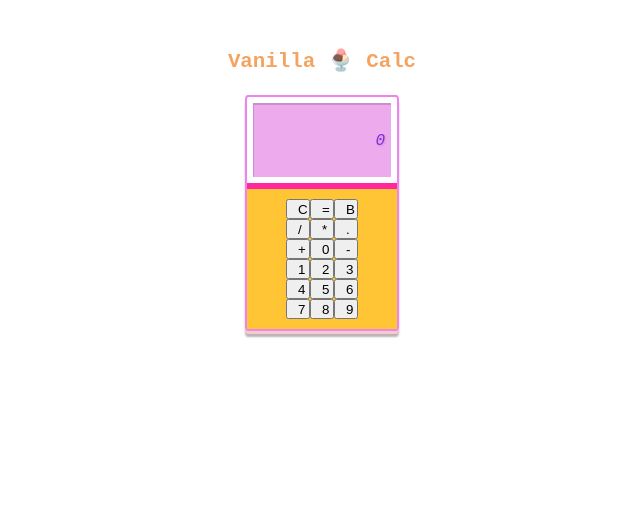
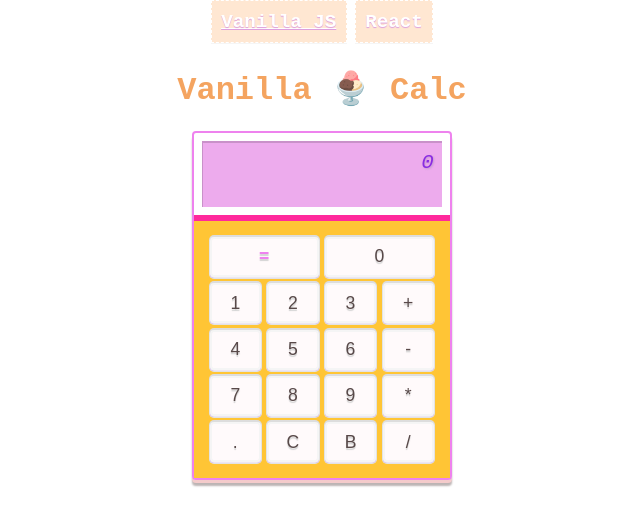
Before and after one commit to larisachristie/vanilla-calc, a plain HTML site: page index.html in a window 1280 px wide. Shown: the whole page, without its empty margins (318-958 px from the left). Drawn offline with Linux system fonts and the light colour scheme.

Commit message:
styling work; two links added to nav

```diff
--- a/index.css
+++ b/index.css
@@ -1,71 +1,149 @@
 body {
-  margin: 3rem auto;
-  width: 100%;
-  text-align: center;
+  display: grid;
+  place-items: center;
+  grid-template-rows: auto 1fr;
+  margin: 3rem;
   font-family: monospace;
+}
+
+nav {
+  position: absolute;
+  top: 0;
+}
+
+.nav__link_div {
+  display: inline-block;
+  padding: 0.6rem;
+  background-color: rgb(255, 231, 210);
+  border: 1px dashed white;
+  box-shadow: 0 1px 0px 0px whitesmoke;
+  cursor: pointer;
+}
+
+.nav__link_div:first-of-type * {
+  text-decoration: underline;
+  text-decoration-color: white;
+}
+
+.nav__link_div * {
+  font-size: 1rem;
+  padding-bottom: 0.5rem;
+  font-weight: 600;
+  color: white;
+  text-decoration: none;
+  text-shadow: 0px 1px 1px plum;
+}
+
+.calculator_app {
+  display: inherit;
+  max-width: 80vw;
 }
 
 h1 {
   color: sandybrown;
-  font-size: 1.3rem;
+  font-size: 1.5rem;
 }
 
-#calculatorBody {
-  display: flex;
-  flex-flow: column nowrap;
-  width: 150px;
-  max-width: 40%;
-  height: 100%;
-  margin: 1.4rem auto;
+.calculatorBody {
+  max-width: 90%;
+  margin: auto 5%;
   border: 2px solid violet;
-  border-radius: 2%;
+  border-radius: 4px;
   box-shadow: 0 3px 0px rgb(244, 203, 203),
               0 6px 2px rgb(188, 180, 180);
 }
 
-#output {
-  display: flex;
-  flex-direction: row;
-  align-items: center;
-  justify-content: flex-end;
-  margin: 6px;
-  padding: 6px;
-  height: 60px;
+.output {
+  position: relative;
+  overflow: hidden;
+  margin: 0.5rem;
+  padding: 0.5rem;
+  min-height: 3rem;
   color: blueviolet;
-  font-size: 1rem;
+  font-size: 1.3rem;
   font-style: italic;
   background-color: rgb(237, 171, 237);
   border-top: 2px solid rgb(201, 145, 201);
   border-left: 1px solid rgb(201, 145, 201);
   text-shadow: 1px 1px 2px #3c69683d;
+  text-align: right;
+}
+
+.output > span {
+  padding-top: 1rem;
 }
 
 .keypad {
-  padding: 10px;
-  background-color: #ffc535;
   display: flex;
   flex-direction: column;
-  align-items: center;
-  align-content: stretch;
-  justify-content: center;
+  padding: 0.7rem;
+  background-color: #ffc535;
   border-top: 6px solid #ff299c;
 }
 
-.keypad div {
-  display: flex;
-  flex-flow: row wrap;
-  align-items: center;
-  justify-content: center;
+.keypad__row {
+  display: inherit;
+  flex-flow: row nowrap;
 }
 
 .keypad button {
-  min-width: 10px;
-  min-height: 10px;
-  width: 20px;
-  height: 20px;
-  padding: 0 10px;
+  flex-grow: 1;
+  color: rgb(88, 73, 73);
+  cursor: pointer;
+  background-color: rgb(255, 250, 251);
+  width: 1.8rem;
+  height: 1.8rem;
+  margin: 0.2rem;
+  padding: 0;
+  text-align: center;
+  font-size: 0.9rem;
+  border: 2px solid whitesmoke;
+  border-radius: 4px;
+  text-shadow: 0px 2px 1px lightgray;
+  box-shadow: 0px 1px 1px whitesmoke,
+              0px 1px 0px rgb(159, 92, 223),
+              0px 1px 0px 1px rgb(226, 226, 226),
+              0px -1px 0px 1px rgb(221, 221, 221);
 }
 
-#equal {
-  width: 100%;
+button[name="equal"] {
+  font-weight: 900;
+  color: violet;
 }
+
+.keypad__row:first-of-type > button {
+  border-radius: 4px;
+}
+
+@media (min-width: 700px) {
+  h1 {
+    font-size: 2rem;
+  }
+  nav {
+    left: auto;
+  }
+  .nav__link_div {
+    border: 1px dashed white;
+  }
+  .nav__link_div:hover {
+    box-shadow: 0 2px 2px 2px whitesmoke;
+  }
+  .nav__link_div > a {
+    font-size: 1.2rem;
+  }
+  .nav__link_div:hover > a {
+    color: plum;
+    text-shadow: 0px 1px 1px white;
+  }
+  .calculatorBody {
+    max-width: 16rem;
+  }
+  .keypad {
+    padding: 0.8rem;
+  }
+  .keypad button {
+    width: 2.5rem;
+    height: 2.5rem;
+    font-size: 1.1rem;
+  }
+}
--- a/index.html
+++ b/index.html
@@ -7,39 +7,46 @@
   <link rel="stylesheet" href="./index.css" >
 </head>
 <body>
+
+  <nav>
+    <div class="nav__link_div"><a href="https://larisachristie.github.io/vanilla-calc/" rel="noopener noreferrer">Vanilla JS</a></div>
+    <div class="nav__link_div"><a href="https://larisachristie.github.io/react-calc/" rel="noopener noreferrer">React</a></div>
+  </nav>
+  <div class="calculator_app">
     <h1>Vanilla 🍨 Calc</h1>
-  <div id="calculatorBody">
-    <div id="output">0</div>
+    <div class="calculatorBody">
+      <div class="output">
+        <span>0</span>
+      </div>
       <div class="keypad">
-      <div>
-        <button type="button" name="clear">C</button>
+        <div class="keypad__row">
           <button type="button" name="equal">=</button>
-        <button type="button" name="backspace">B</button>
+          <button type="button" name="0">0</button>
         </div>
-      <div>
-        <button type="button" name="divide">/</button>
-        <button type="button" name="multiply">*</button>
-        <button type="button" name=".">.</button>
-      </div>
-      <div>
-        <button type="button" name="add">+</button>
-        <button type="button" name="0">0</button>
-        <button type="button" name="substract">-</button>
-      </div>
-      <div>
+        <div class="keypad__row">
           <button type="button" name="1">1</button>
           <button type="button" name="2">2</button>
           <button type="button" name="3">3</button>
+          <button type="button" name="add">+</button>
         </div>
-      <div>
+        <div class="keypad__row">
           <button type="button" name="4">4</button>
           <button type="button" name="5">5</button>
           <button type="button" name="6">6</button>
+          <button type="button" name="substract">-</button>
         </div>
-      <div>
+        <div class="keypad__row">
           <button type="button" name="7">7</button>
           <button type="button" name="8">8</button>
           <button type="button" name="9">9</button>
+          <button type="button" name="multiply">*</button>
+        </div>
+        <div class="keypad__row">
+          <button type="button" name=".">.</button>
+          <button type="button" name="reset">C</button>
+          <button type="button" name="backspace">B</button>
+          <button type="button" name="divide">/</button>
+        </div>
       </div>
   </div>
   </div>
--- a/index.js
+++ b/index.js
@@ -3,9 +3,9 @@ let operand2;
 let operator;
 
 const keypadButtons = document.querySelectorAll('.keypad button');
-const output = document.getElementById('output');
+const output = document.querySelector('.output');
 const equalButton = document.querySelector('[name = "equal"]');
-const clearButton = document.querySelector('[name = "clear"]');
+const clearButton = document.querySelector('[name = "reset"]');
 const backspaceButton = document.querySelector('[name = "backspace"]');
 
 const display = value => {
@@ -39,7 +39,9 @@ const setOperand = value => {
 };
 
 const setOperator = value => {
-  operator = value;
+  if (!operator) {
+    operator = value;
+  }
   display(operator);
 };
 
```
Lines whose indentation alone changed are shown as unchanged.
